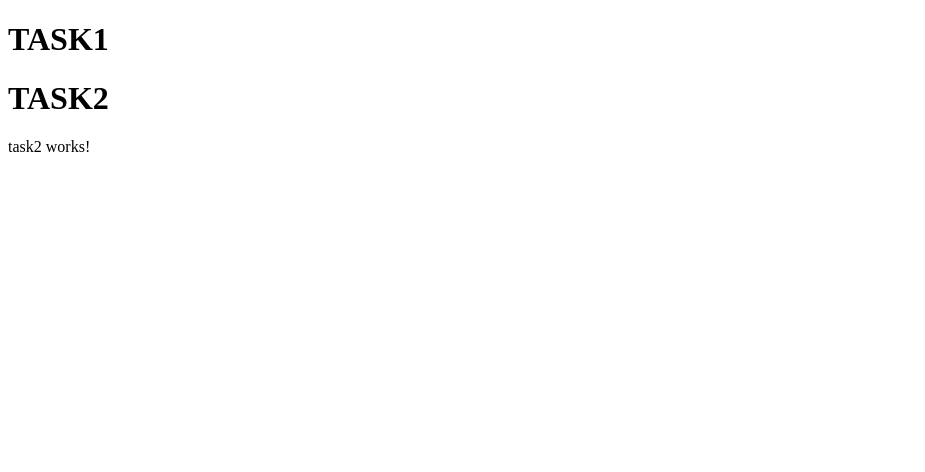
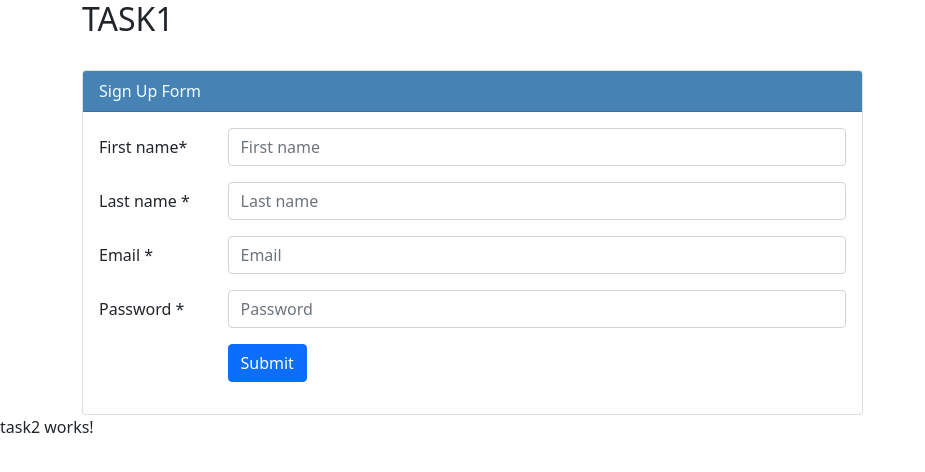
Before and after one commit to adiletyerkin/Assignment10, an Angular app: page / in a window 1280 px wide. Shown: the top 472 px of the page, without its empty margins (0-925 px from the left). Built offline with nearby package versions, Linux system fonts and the light colour scheme.

Commit message:
Task1 Template

```diff
--- a/src/app/app.component.html
+++ b/src/app/app.component.html
@@ -1,8 +1,7 @@
-<h1>TASK1</h1>
+
 
 <app-task1></app-task1>
 
 
-<h1>TASK2</h1>
 
 <app-task2></app-task2>
--- a/src/app/task1/task1.component.html
+++ b/src/app/task1/task1.component.html
@@ -0,0 +1,47 @@
+
+<div class="container-sm">
+  <h2>TASK1</h2>
+  <br>
+  <div class="card" style="width: 70%">
+    <div class="card-header" style="background-color: steelblue; color: azure ">
+      Sign Up Form
+    </div>
+    <div class="card-body">
+      <form>
+        <div class="form-group row">
+          <label for="inputEmail3" class="col-sm-2 col-form-label">First name* </label>
+          <div class="col-sm-10">
+            <input type="text" class="form-control"  placeholder="First name">
+          </div>
+        </div>
+
+        <div class="form-group row">
+          <label for="inputEmail3" class="col-sm-2 col-form-label">Last name *</label>
+          <div class="col-sm-10">
+            <input type="text" class="form-control"  placeholder="Last name">
+          </div>
+        </div>
+
+        <div class="form-group row">
+          <label for="inputEmail3" class="col-sm-2 col-form-label">Email *</label>
+          <div class="col-sm-10">
+            <input type="email" class="form-control" id="inputEmail3" placeholder="Email">
+          </div>
+        </div>
+        <div class="form-group row">
+          <label for="inputPassword3" class="col-sm-2 col-form-label">Password *</label>
+          <div class="col-sm-10">
+            <input type="password" class="form-control" id="inputPassword3" placeholder="Password">
+          </div>
+        </div>
+
+        <div class="form-group row">
+          <label class="col-sm-2 col-form-label"></label>
+          <div class="col-sm-10">
+            <button type="submit" class="btn btn-primary">Submit</button>
+          </div>
+        </div>
+      </form>
+    </div>
+  </div>
+</div>
--- a/src/index.html
+++ b/src/index.html
@@ -6,6 +6,11 @@
   <base href="/">
   <meta name="viewport" content="width=device-width, initial-scale=1">
   <link rel="icon" type="image/x-icon" href="favicon.ico">
+  <link rel="stylesheet" href="https://stackpath.bootstrapcdn.com/bootstrap/4.1.3/css/bootstrap.min.css" integrity="sha384-MCw98/SFnGE8fJT3GXwEOngsV7Zt27NXFoaoApmYm81iuXoPkFOJwJ8ERdknLPMO" crossorigin="anonymous">
+  <script src="https://code.jquery.com/jquery-3.3.1.slim.min.js" integrity="sha384-q8i/X+965DzO0rT7abK41JStQIAqVgRVzpbzo5smXKp4YfRvH+8abtTE1Pi6jizo" crossorigin="anonymous"></script>
+  <script src="https://cdnjs.cloudflare.com/ajax/libs/popper.js/1.14.3/umd/popper.min.js" integrity="sha384-ZMP7rVo3mIykV+2+9J3UJ46jBk0WLaUAdn689aCwoqbBJiSnjAK/l8WvCWPIPm49" crossorigin="anonymous"></script>
+  <script src="https://stackpath.bootstrapcdn.com/bootstrap/4.1.3/js/bootstrap.min.js" integrity="sha384-ChfqqxuZUCnJSK3+MXmPNIyE6ZbWh2IMqE241rYiqJxyMiZ6OW/JmZQ5stwEULTy" crossorigin="anonymous"></script>
+  <link href="https://cdn.jsdelivr.net/npm/bootstrap@5.0.0-beta3/dist/css/bootstrap.min.css" rel="stylesheet" integrity="sha384-eOJMYsd53ii+scO/bJGFsiCZc+5NDVN2yr8+0RDqr0Ql0h+rP48ckxlpbzKgwra6" crossorigin="anonymous">
 </head>
 <body>
   <app-root></app-root>
```
